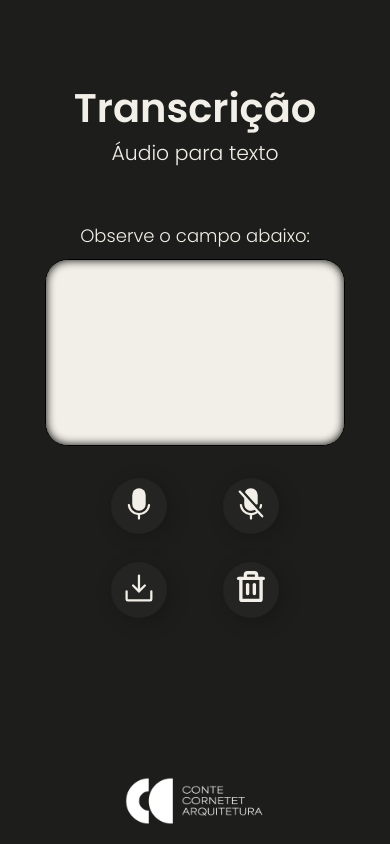
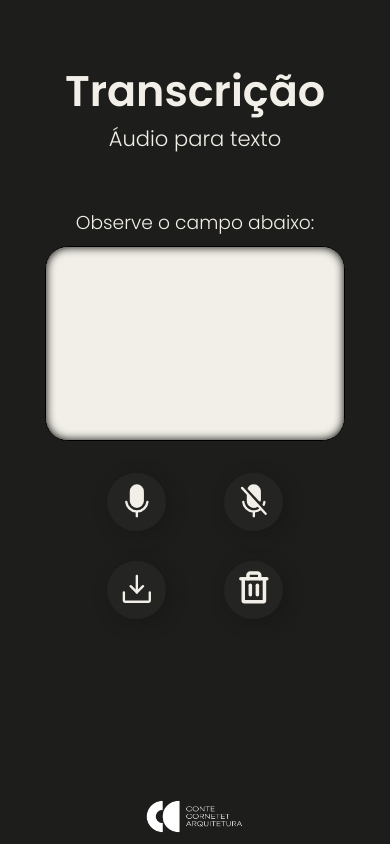
Before and after one commit to glauber2k2/voicetotext, a Next.js app: page / in a window 390 px wide. Built offline with nearby package versions, Linux system fonts and the light colour scheme.

Commit message:
responsive update

```diff
--- a/src/styles/Home.module.css
+++ b/src/styles/Home.module.css
@@ -83,20 +83,22 @@
 
 @media (max-width: 768px) {
   .container {
-    padding: 20% 2.8rem 5% 2.8rem;
+    padding: 15% 2.8rem 2% 2.8rem;
+    width: 100%;
+    height: 100vh;
   }
 
   .container h1 {
-    font-size: 40px;
+    font-size: 11vw;
   }
 
   .container h2 {
-    font-size: 20.36px;
+    font-size: 5.4vw;
   }
 
   .container label {
     text-align: center;
-    font-size: 18px;
+    font-size: 4.8vw;
     width: 18.8rem;
   }
 
@@ -112,8 +114,8 @@
 
   .buttons button,
   .buttons button.noRec {
-    width: 3.5rem;
-    height: 3.5rem;
+    width: 15vw;
+    height: 15vw;
   }
 
   .buttons svg {
@@ -123,8 +125,8 @@
 
   .container img {
     object-fit: scale-down;
-    width: 10rem;
-    height: 3rem;
+    width: 25vw;
+    height: 10vw;
     margin-top: auto;
   }
 }
```
